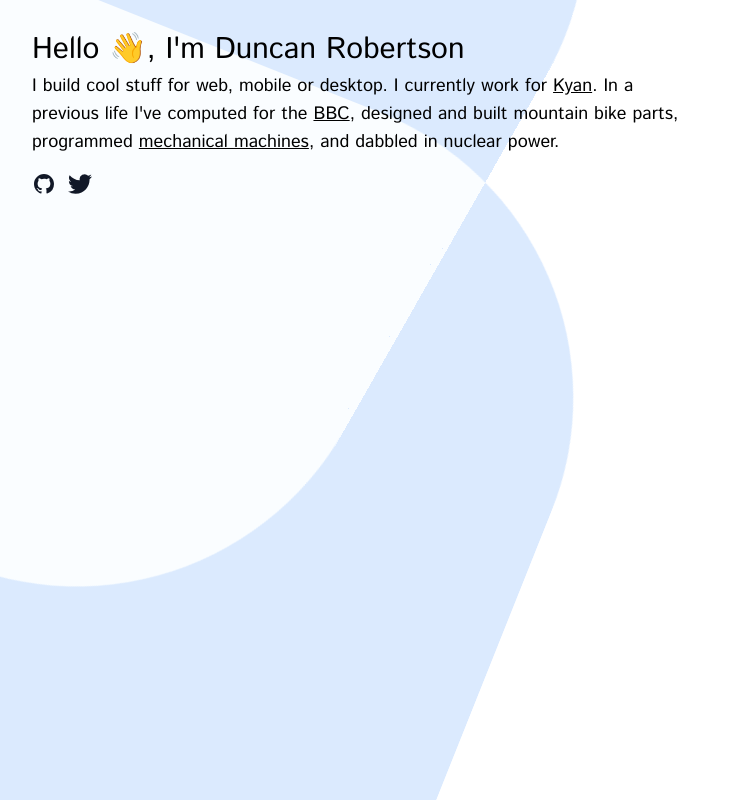
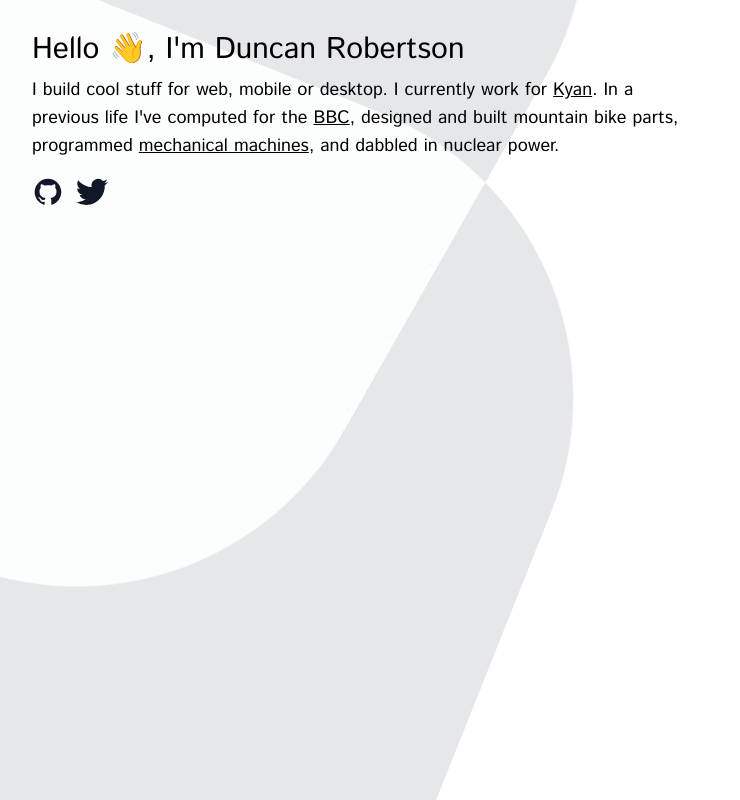
Before and after one commit to whomwah/whomwah_website, a website built with Vite: page index.html in a window 1280 px wide. Shown: the whole page, without its empty margins (0-740 px from the left). Built offline with nearby package versions, Linux system fonts and the light colour scheme.

Commit message:
Tailwind 3 upgrade

```diff
--- a/index.html
+++ b/index.html
@@ -13,10 +13,10 @@
       name="copyright"
       content="Copyright (c)1999-2021 Duncan Robertson. All Rights Reserved."
     />
-    <link rel="canonical" href="https://whomwah.com">
-    <link href="https://github.com/whomwah" rel="me">
-    <link href="https://twitter.com/whomwah" rel="me">
-    <link rel="icon" href="data:,">
+    <link rel="canonical" href="https://whomwah.com" />
+    <link href="https://github.com/whomwah" rel="me" />
+    <link href="https://twitter.com/whomwah" rel="me" />
+    <link rel="icon" href="data:," />
     <link rel="preconnect" href="https://fonts.googleapis.com" />
     <link rel="preconnect" href="https://fonts.gstatic.com" crossorigin />
     <link
@@ -29,20 +29,25 @@
     <div class="absolute w-screen h-screen fun overflow-hidden"></div>
     <div class="relative container p-8 font-istok">
       <div class="max-w-2xl">
-        <h1 class="pb-1">Hello 👋, I'm Duncan Robertson</h1>
+        <h1 class="pb-2 font-medium">Hello 👋, I'm Duncan Robertson</h1>
         <p>
           I build cool stuff for web, mobile or desktop. I currently work for
-          <a href="https://kyan.com" class="underline hover:link-color"
+          <a
+            href="https://kyan.com"
+            class="underline hover:link-color"
+            title="My current employer"
             >Kyan</a
           >. In a previous life I've computed for the
           <a
             href="https://www.bbc.co.uk/programmes"
             class="underline hover:link-color"
+            title="My previous employer"
             >BBC</a
           >, designed and built mountain bike parts, programmed
           <a
             href="https://en.wikipedia.org/wiki/Numerical_control"
             class="underline hover:link-color"
+            title="My previous career"
             >mechanical machines</a
           >, and dabbled in nuclear power.
         </p>
@@ -50,6 +55,7 @@
           <div class="mt-4 flex">
             <a
               href="https://github.com/whomwah"
+              title="My Github account"
               class="
                 transition
                 duration-150
@@ -62,7 +68,7 @@
             >
               <span class="sr-only">GitHub</span>
               <svg
-                class="h-6 w-6 inline"
+                class="h-8 w-8 inline"
                 fill="currentColor"
                 viewBox="0 0 24 24"
               >
@@ -74,6 +80,7 @@
             ></a>
             <a
               href="https://twitter.com/whomwah"
+              title="My Twitter account (not used much)"
               class="
                 transition
                 duration-150
@@ -87,7 +94,7 @@
             >
               <span class="sr-only">Twitter</span>
               <svg
-                class="h-6 w-6 inline"
+                class="h-8 w-8 inline"
                 fill="currentColor"
                 viewBox="0 0 24 24"
               >
--- a/package.json
+++ b/package.json
@@ -7,10 +7,11 @@
   },
   "devDependencies": {
     "autoprefixer": "^10.4.0",
+    "postcss": "^8.4.4",
     "sass": "^1.44.0",
-    "tailwindcss": "^2.2.19"
+    "tailwindcss": "^3.0.0"
   },
   "dependencies": {
-    "vite": "^2.6.14"
+    "vite": "^2.7.1"
   }
 }
--- a/tailwind.config.js
+++ b/tailwind.config.js
@@ -1,17 +1,13 @@
 module.exports = {
   mode: 'jit',
-  purge: [
-    'index.html'
+  content: [
+    '*.html'
   ],
-  darkMode: false, // or 'media' or 'class'
   theme: {
     fontFamily: {
       'istok': ['Istok Web', 'sans-serif'],
     },
     extend: {},
   },
-  variants: {
-    extend: {},
-  },
   plugins: [],
 }
--- a/tailwind.scss
+++ b/tailwind.scss
@@ -17,6 +17,7 @@
 
   .link-color {
     @apply text-blue-600;
+    @apply decoration-2;
   }
 
   .fun:before, .fun:after {
```
Also changed, not shown: 1 other file.
